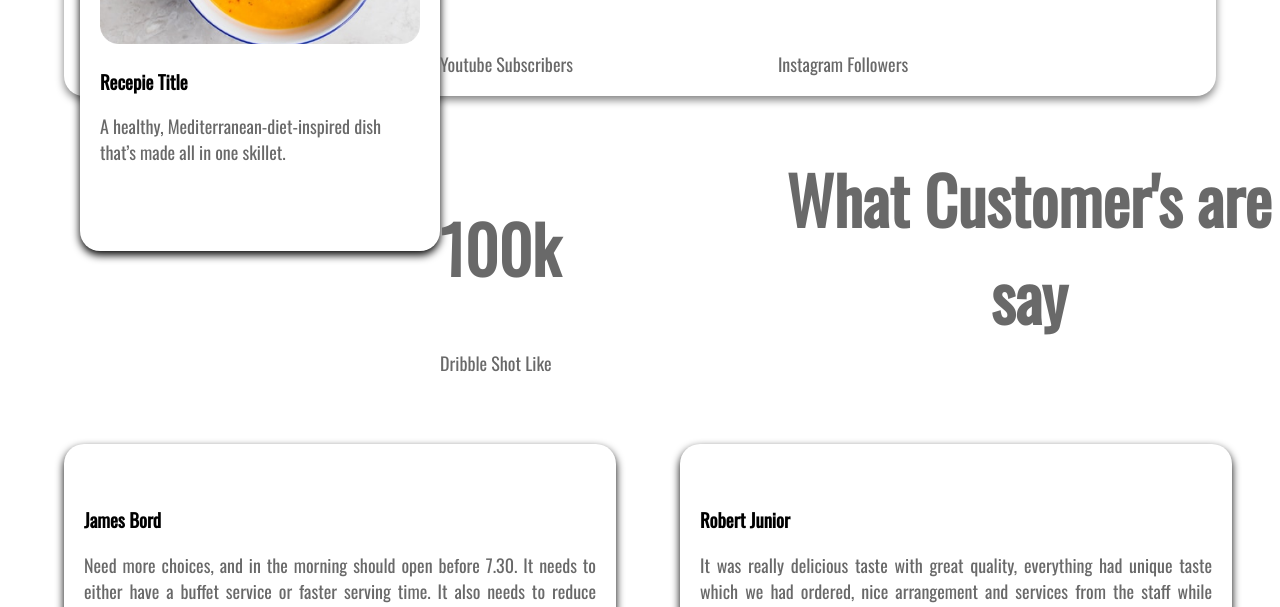
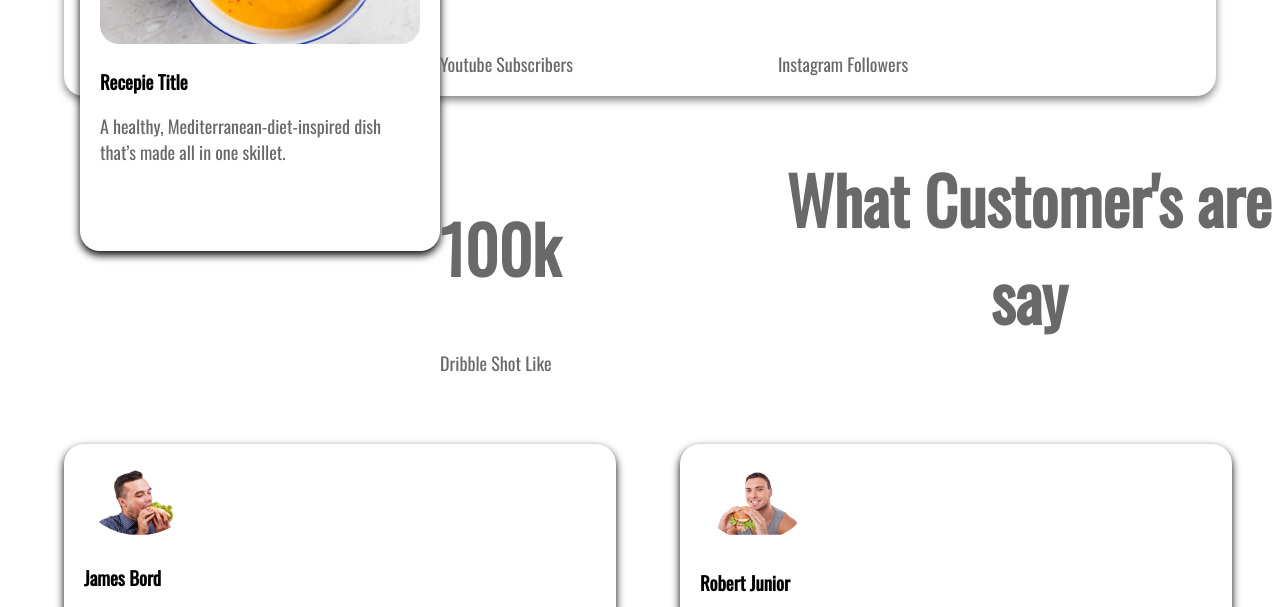
Before and after one commit to ashikpydev/Food-Network, a plain HTML site: page index.html in a window 1280 px wide. Shown: the part 2288-2895 px from the top of the page. Drawn offline with nearby package versions, Linux system fonts and the light colour scheme; the site is published under a folder, as on GitHub Pages, so addresses that start at the root find nothing.

Commit message:
last updated

```diff
--- a/index.html
+++ b/index.html
@@ -31,9 +31,9 @@
             <a class="link-button" target="_blank" href="https://www.linkedin.com/in/ashiqur-rahman-rony/">Contact Me</a>
         </div>
     </section>
-    <section>
 
 
+    <section>
         <div class="my-recepie">
             <h1>My recipies</h1>
         <p>Hey, let's know how to cook delicious, Healthy recipie. Stay tune with us</p>
@@ -75,12 +75,12 @@
     <section class="review">
         <h1 id="review-title">What Customer's are say</h1>
         <div class="client-review">
-            <img src="/images/male/customer 2.png" alt="">
+            <img src="images/male/customer 2.png" alt="">
             <h3>James Bord</h3>
             <p>Need more choices, and in the morning should open before 7.30. It needs to either have a buffet service or faster serving time. It also needs to reduce mistakes in taking orders</p>
         </div>
         <div class="client-review">
-            <img src="/images/male/customer 1.png" alt="">
+            <img src="images/male/customer 1.png" alt="">
             <h3>Robert Junior</h3>
             <p>It was really delicious taste with great quality, everything had unique taste which we had ordered, nice arrangement and services from the staff while eating, we found nothing bad about this hotel.</p>
         </div>
@@ -92,4 +92,5 @@
         <h2><span class="orange-highlight">FOOD</span> NETWORK</h2>
         <P>Eat healthy to live healthy.Live healthy to live happy</P>
     </footer>
+</body>
 </html>
```
Also changed, not shown: style.css (line endings or trailing spaces).
